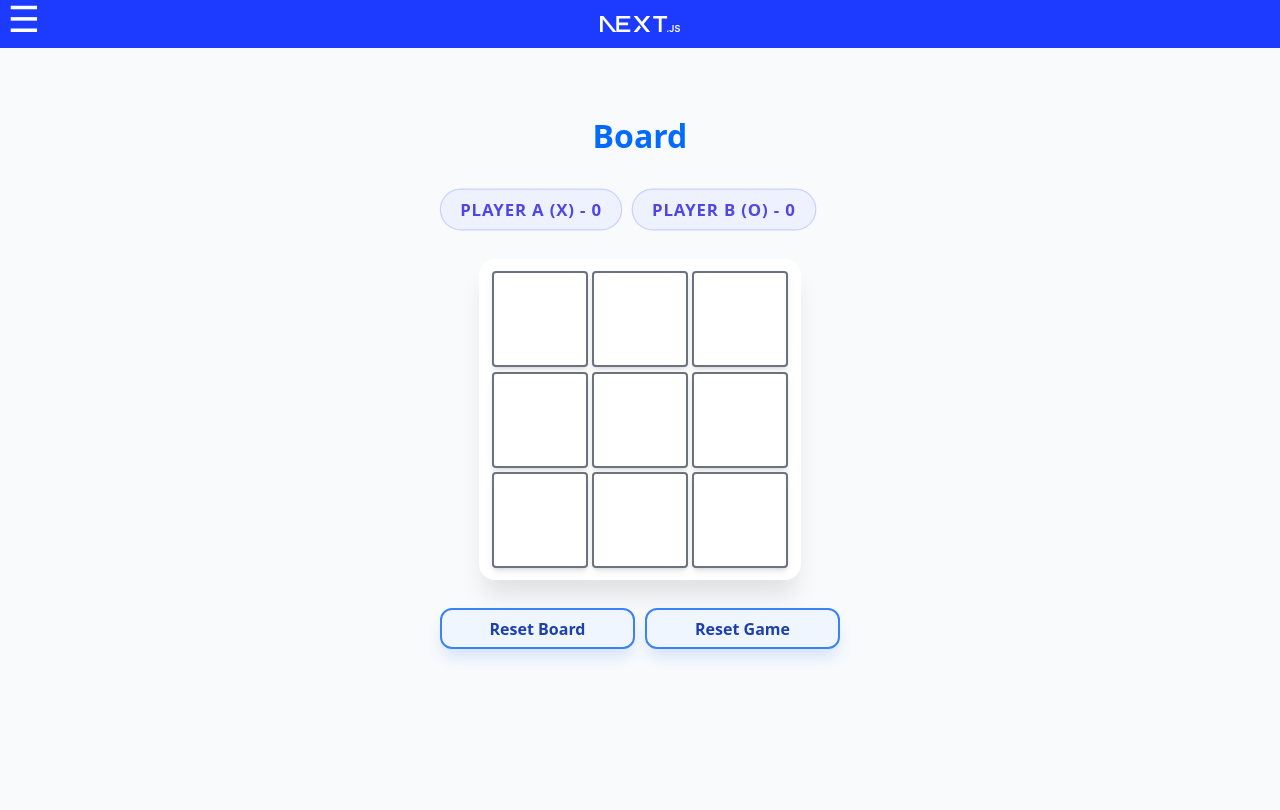
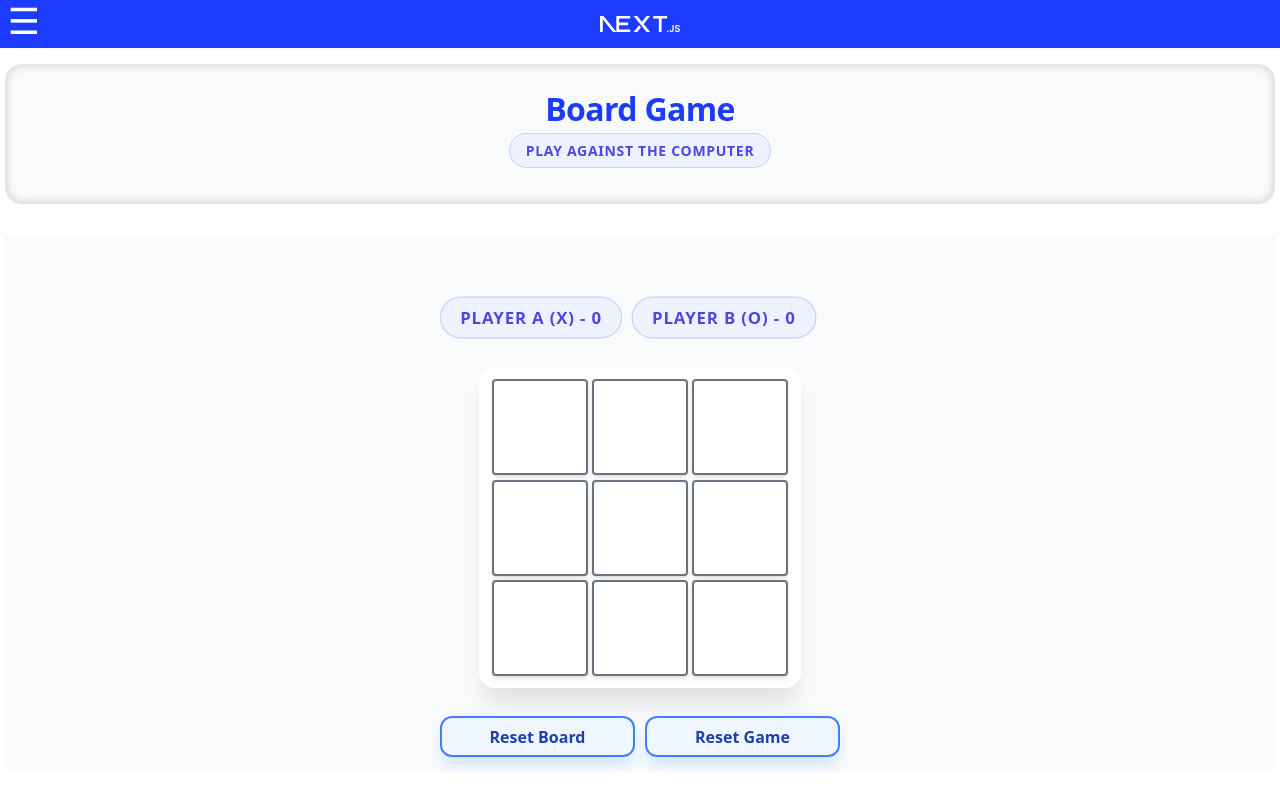
Before and after one commit to Manik0821/NextJS-projects, a Next.js app in the folder nextjs-lib/: page /game in a window 1280 px wide. Shown: the top 810 px of the page. Built offline with nearby package versions, Linux system fonts and the light colour scheme.

Commit message:
layout added

```diff
--- a/nextjs-lib/app/game/board/board.css
+++ b/nextjs-lib/app/game/board/board.css
@@ -3,7 +3,7 @@
     flex-direction: column;
     align-items: center;
     justify-content: flex-start;
-    min-height: 100vh;
+    /* min-height: 100vh; */
     background-color: #f8fafc;
     gap: 2rem;
     padding-top: 4rem;
--- a/nextjs-lib/app/game/board/board.tsx
+++ b/nextjs-lib/app/game/board/board.tsx
@@ -26,7 +26,7 @@ const Board = () => {
     return (
         <div className='boardWrapper'>
 
-            <h2 className='boardHeading'>Board</h2>
+            {/* <h2 className='boardHeading'>Board</h2> */}
             <div className="playerBoard">
                 <div style={{scale: "1.2" , margin:"0 15px"}}>
                     <Button
--- a/nextjs-lib/app/game/page.tsx
+++ b/nextjs-lib/app/game/page.tsx
@@ -1,8 +1,20 @@
-import React from 'react';
+'use client';
+import React, { useEffect } from 'react';
 import './page.css';
 import Board from './board/board';
+import { UpdateTitle } from '../lib/store';
 
 const Game = () => {
+  const { title , subTitle} = UpdateTitle();
+
+  useEffect(() => {
+    // This will run exactly once when the component mounts (route loads)
+    UpdateTitle.setState({
+      title: "Board Game",
+      subTitle: "Play against the computer"
+    });
+  }, []);
+
   return (
     <div className='gameWrapper'>
       <Board />
--- a/nextjs-lib/app/header/header.tsx
+++ b/nextjs-lib/app/header/header.tsx
@@ -1,7 +1,9 @@
 'use client';
 import { useState } from 'react';
+import { SidebarSwitch } from '../lib/store';
 import './header.css';
 import logo from "./../../public/next.svg";
+import { stat } from 'node:fs';
 
 export const Header = () => {
     const [isMenuOpen, setIsMenuOpen] = useState(false);
@@ -9,6 +11,8 @@ export const Header = () => {
     // Modern 2026 practice: Use dedicated handlers for clarity
     const openMenu = () => setIsMenuOpen(true);
     const closeMenu = () => setIsMenuOpen(false);
+
+    const {isOpen , toggle} = SidebarSwitch();
 
     return (
         <div className="header-container">
@@ -18,7 +22,7 @@ export const Header = () => {
                     {/* Accessibility: Use aria-expanded and role="button" for screen readers */}
                     <div
                         className="menu-logo"
-                        onClick={openMenu}
+                        onClick={toggle}
                         role="button"
                         aria-label="Open menu"
                         aria-expanded={isMenuOpen}
--- /dev/null
+++ b/nextjs-lib/app/layout.css
@@ -0,0 +1,40 @@
+/* 2026 Native CSS Nesting - Professional Plain Style */
+
+.page-layout {
+    background-color: #ffffff;
+
+    min-height: 90vh;
+    padding: 1rem 5px;
+    font-family: system-ui, -apple-system, sans-serif;
+
+    /* 1. Header Section Hierarchy */
+    .page-title {
+      width: 100%;
+      min-height: 140px;
+      margin-bottom: 2rem;
+      padding-bottom: 1rem;
+      display: flex;
+      flex-direction: column;
+      align-items: center;
+      justify-content: center;
+      /* gap: 12px; */
+      background-color: #f8fafc;
+      border: 1px solid #e2e8f0;
+      border-radius: 16px;
+
+    box-shadow: inset 0px 0px 10px #00000030;
+
+      .page-heading {
+        font-size: 2rem;
+        font-weight: 800;
+        color: rgb(29, 59, 255);
+        margin: 0;
+        letter-spacing: -0.02em;
+      }
+    }
+
+    /* 2. Content Section Hierarchy (Children Node Container) */
+    .page-content {
+
+    }
+  }
--- a/nextjs-lib/app/layout.tsx
+++ b/nextjs-lib/app/layout.tsx
@@ -1,22 +1,39 @@
+'use client';
 import './globals.css'
 import type { Metadata } from 'next'
 import { Inter } from 'next/font/google'
 import { Header } from './header/header'
+import './layout.css';
+
+import { UpdateTitle } from './lib/store';
+import { use } from 'react'
+import { Button } from './Button/Button';
 
 const inter = Inter({ subsets: ['latin'] })
 
-export const metadata: Metadata = {
-  title: 'Create Next App',
-  description: 'Generated by create next app',
-}
+// export const metadata: Metadata = {
+//   title: 'Create Next App',
+//   description: 'Generated by create next app',
+// }
 
-export default function RootLayout({ children }:{children: React.ReactNode}) {
+export default function RootLayout({ children }: { children: React.ReactNode }) {
+  const { title, subTitle } = UpdateTitle();
   return (
-    <html lang="en">
-      <body className={inter.className}>
-        <Header /> {/* Must be inside body */}
+    <html>
+     <body >
+     <Header /> {/* Must be inside body */}
+      <div className="page-layout">
+    <div className="page-title">
+        <div className="page-heading">{title}</div>
+        {/* <div className="page-subheading">{subTitle}</div> */}
+        {subTitle !=='' && (<Button type="tertiary" value={subTitle} click={false} disabled={false} ></Button>)}
+
+    </div>
+    <div className="page-content">
         {children}
-      </body>
+    </div>
+    </div>
+    </body>
     </html>
   )
 }
--- a/nextjs-lib/app/lib/store.ts
+++ b/nextjs-lib/app/lib/store.ts
@@ -99,3 +99,19 @@ export const useGameStore = create<GameState>((set, get) => ({
         currState: 'playing'
     })
 }));
+
+export const SidebarSwitch = create<{ isOpen: boolean; toggle: () => void }>((set) => ({
+    isOpen: false,
+    toggle: () => set((state) => ({ isOpen: !state.isOpen }))
+}));
+
+interface PageTitle {
+    title: string;
+    subTitle: string;
+    updateTitle: (title: string, subTitle: string) => void;
+}
+export const UpdateTitle = create<PageTitle>((set) => ({
+    title: 'Title',
+    subTitle: '',
+    updateTitle : (title: string, subTitle: string) => set({ title, subTitle })
+}));
```
